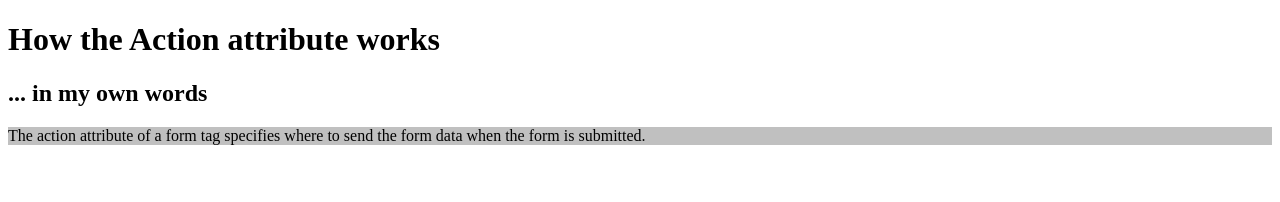
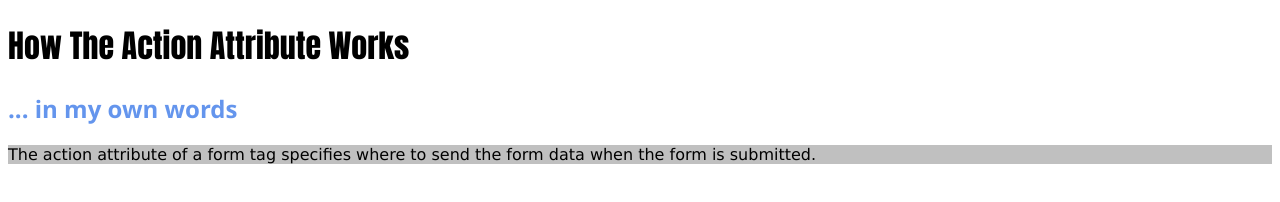
Before and after one commit to Addison00-00/UX-220-Test-2, a plain HTML site: page q2.html in a window 1280 px wide. Drawn offline with Linux system fonts and the light colour scheme.

Commit message:
Committing FINAL Changes (Q2). :D

```diff
--- a/q2.html
+++ b/q2.html
@@ -12,6 +12,20 @@ Change the non-silver space around your paragraph to have a left and bottom marg
             background: silver;
             color: black;
             margin: 1em 0;
+            font-family: Verdana, Geneva, Tahoma, sans-serif;
+            font-weight: 600px;
+        }
+
+        h1 {
+            color: black;
+            font-family: Impact, Haettenschweiler, 'Arial Narrow Bold', sans-serif;
+            font-weight: 600px;
+        }
+
+        h2 {
+            color: cornflowerblue;
+            font-family: 'Segoe UI', Tahoma, Geneva, Verdana, sans-serif;
+            font-weight: 600px;
         }
     </style>
 </head>
@@ -19,7 +33,7 @@ Change the non-silver space around your paragraph to have a left and bottom marg
 
 <body>
     <main>
-        <h1>How the Action attribute works</h1>
+        <h1>How The Action Attribute Works</h1>
         <h2>... in my own words</h2>
         <p class="p">The action attribute of a form tag specifies where to send the form data when the form is
             submitted.</p>
```
